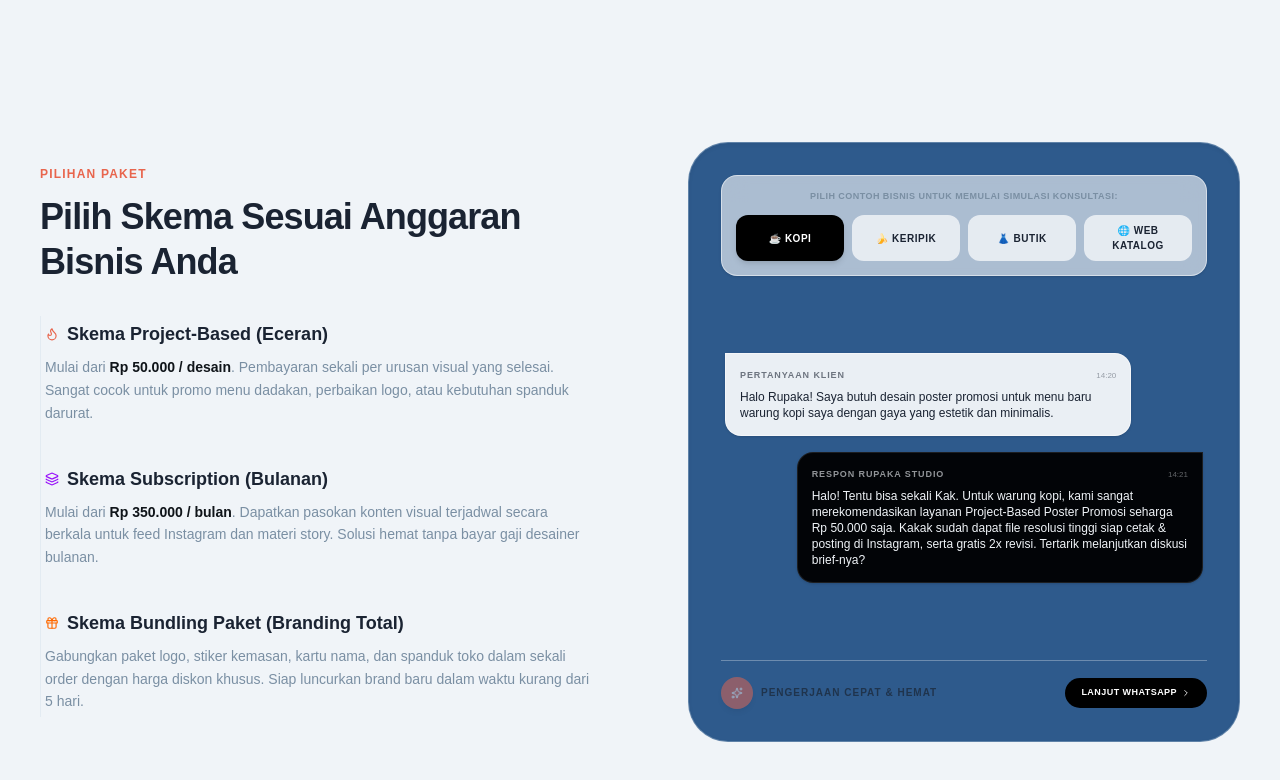
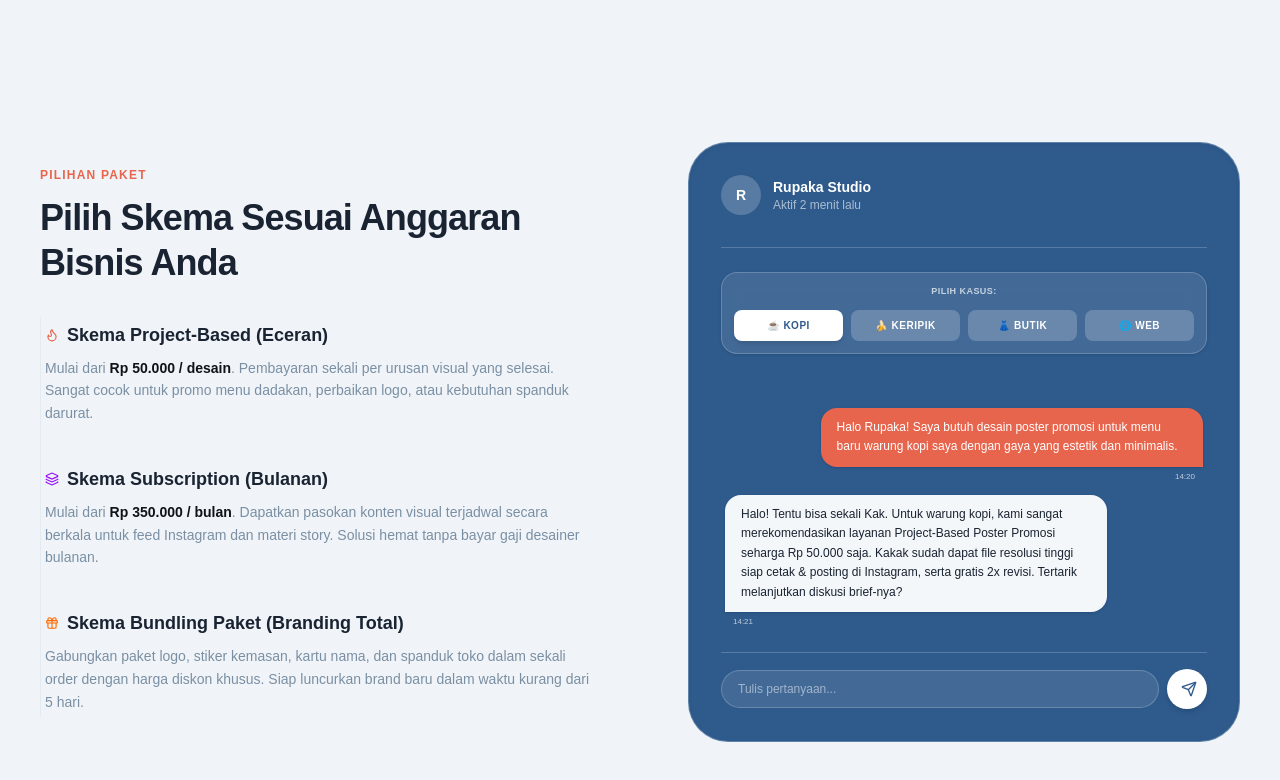
Before and after one commit to Mingkhemx/Rupaka-Studio, a React (Vite) app: page / in a window 1280 px wide. Shown: the part 4608-5388 px from the top of the page. Built offline with nearby package versions, Linux system fonts and the light colour scheme.

Commit message:
Redesign chat interface - WhatsApp-style natural look instead of AI-generated mockup

```diff
--- a/src/components/Features.tsx
+++ b/src/components/Features.tsx
@@ -241,83 +241,90 @@ export default function Features() {
         </div>
 
         {/* Right: Awesome Interactive Chat Mockup */}
-        <div className="bg-gradient-to-br from-primary-blue to-primary-blue rounded-[32px] md:rounded-[40px] p-4 sm:p-8 min-h-[600px] flex flex-col justify-between border border-line-grey/30 shadow-inner order-1 lg:order-2">
+        <div className="bg-gradient-to-br from-primary-blue via-primary-blue to-primary-blue rounded-[32px] md:rounded-[40px] p-4 sm:p-8 min-h-[600px] flex flex-col justify-between border border-line-grey/30 shadow-inner order-1 lg:order-2 relative overflow-hidden">
+
+          {/* WhatsApp-like Header */}
+          <div className="mb-6 pb-4 border-b border-white/20">
+            <div className="flex items-center gap-3 mb-4">
+              <div className="w-10 h-10 rounded-full bg-white/20 flex items-center justify-center text-white font-display font-bold text-sm">R</div>
+              <div className="flex-1">
+                <h4 className="font-display text-sm font-bold text-white">Rupaka Studio</h4>
+                <p className="text-xs text-white/60">Aktif 2 menit lalu</p>
+              </div>
+            </div>
+          </div>
 
           {/* Chat Simulator Top Options */}
-          <div className="bg-white/60 backdrop-blur-md rounded-2xl p-3.5 mb-6 border border-white/50 flex flex-col gap-2 shadow-sm">
-            <span className="font-display text-[9px] font-extrabold uppercase tracking-wider text-muted-grey text-center">
-              Pilih contoh bisnis untuk memulai simulasi konsultasi:
+          <div className="bg-white/10 backdrop-blur-sm rounded-2xl p-3 mb-6 border border-white/20 flex flex-col gap-2 shadow-sm">
+            <span className="font-display text-[9px] font-bold uppercase tracking-wider text-white/70 text-center">
+              Pilih kasus:
             </span>
             <div className="grid grid-cols-2 sm:grid-cols-4 gap-2 mt-1">
               <button
                 onClick={() => handlePresetChange('kopi')}
-                className={`py-2 px-2.5 rounded-xl font-display text-[10px] font-bold uppercase transition-all tracking-wider cursor-pointer ${chatPreset === 'kopi' ? 'bg-black text-white shadow-md' : 'bg-white/70 text-text-dark hover:bg-white'}`}
+                className={`py-2 px-2.5 rounded-lg font-display text-[10px] font-bold uppercase transition-all tracking-wider cursor-pointer ${chatPreset === 'kopi' ? 'bg-white text-primary-blue shadow-md' : 'bg-white/20 text-white hover:bg-white/30'}`}
               >
                 ☕ Kopi
               </button>
               <button
                 onClick={() => handlePresetChange('kripik')}
-                className={`py-2 px-2.5 rounded-xl font-display text-[10px] font-bold uppercase transition-all tracking-wider cursor-pointer ${chatPreset === 'kripik' ? 'bg-black text-white shadow-md' : 'bg-white/70 text-text-dark hover:bg-white'}`}
+                className={`py-2 px-2.5 rounded-lg font-display text-[10px] font-bold uppercase transition-all tracking-wider cursor-pointer ${chatPreset === 'kripik' ? 'bg-white text-primary-blue shadow-md' : 'bg-white/20 text-white hover:bg-white/30'}`}
               >
                 🍌 Keripik
               </button>
               <button
                 onClick={() => handlePresetChange('butik')}
-                className={`py-2 px-2.5 rounded-xl font-display text-[10px] font-bold uppercase transition-all tracking-wider cursor-pointer ${chatPreset === 'butik' ? 'bg-black text-white shadow-md' : 'bg-white/70 text-text-dark hover:bg-white'}`}
+                className={`py-2 px-2.5 rounded-lg font-display text-[10px] font-bold uppercase transition-all tracking-wider cursor-pointer ${chatPreset === 'butik' ? 'bg-white text-primary-blue shadow-md' : 'bg-white/20 text-white hover:bg-white/30'}`}
               >
                 👗 Butik
               </button>
               <button
                 onClick={() => handlePresetChange('web')}
-                className={`py-2 px-2.5 rounded-xl font-display text-[10px] font-bold uppercase transition-all tracking-wider cursor-pointer ${chatPreset === 'web' ? 'bg-black text-white shadow-md' : 'bg-white/70 text-text-dark hover:bg-white'}`}
+                className={`py-2 px-2.5 rounded-lg font-display text-[10px] font-bold uppercase transition-all tracking-wider cursor-pointer ${chatPreset === 'web' ? 'bg-white text-primary-blue shadow-md' : 'bg-white/20 text-white hover:bg-white/30'}`}
               >
-                🌐 Web Katalog
+                🌐 Web
               </button>
             </div>
           </div>
 
-          {/* Messages Container */}
-          <div className="flex-grow flex flex-col gap-4 overflow-y-auto px-1 max-h-[300px] min-h-[250px] justify-center">
+          {/* Messages Container - WhatsApp Style */}
+          <div className="flex-grow flex flex-col gap-3 overflow-y-auto px-1 max-h-[300px] min-h-[250px] justify-end">
             {messages.map((msg, index) => (
               <motion.div
                 key={index}
-                initial={{ opacity: 0, y: 10, scale: 0.95 }}
-                animate={{ opacity: 1, y: 0, scale: 1 }}
-                className={`max-w-[85%] flex flex-col p-3.5 rounded-2xl border text-xs leading-relaxed shadow-sm ${msg.sender === 'user'
-                  ? 'bg-white/90 text-text-dark border-white/50 self-start rounded-tl-none'
-                  : 'bg-black/95 text-white-soft border-white/10 self-end rounded-tr-none'}`}
+                initial={{ opacity: 0, y: 10 }}
+                animate={{ opacity: 1, y: 0 }}
+                transition={{ delay: index * 0.1 }}
+                className={`max-w-[80%] flex flex-col ${msg.sender === 'user' ? 'self-end' : 'self-start'}`}
               >
-                <div className="flex items-center gap-1.5 mb-1.5 justify-between">
-                  <span className="font-display text-[9px] font-bold tracking-widest uppercase opacity-60">
-                    {msg.sender === 'user' ? 'Pertanyaan Klien' : 'Respon Rupaka Studio'}
-                  </span>
-                  <span className="text-[8px] opacity-40">{msg.time}</span>
+                <div className={`px-4 py-2.5 rounded-2xl text-xs leading-relaxed shadow-sm ${msg.sender === 'user'
+                  ? 'bg-accent-coral text-white rounded-br-none'
+                  : 'bg-white/95 text-text-dark rounded-bl-none'}`}
+                >
+                  <p className="font-body">{msg.text}</p>
                 </div>
-                <p className="font-body text-xs">{msg.text}</p>
+                <span className={`text-[8px] mt-1 ${msg.sender === 'user' ? 'text-right text-white/70 pr-2' : 'text-left text-white/70 pl-2'}`}>{msg.time}</span>
               </motion.div>
             ))}
           </div>
 
-          {/* Interactive Chat Footer Accent */}
-          <div className="mt-6 pt-4 border-t border-white/30 flex items-center justify-between">
-            <div className="flex items-center gap-2">
-              <div className="w-8 h-8 rounded-full bg-gradient-to-r from-accent-coral to-accent-coral flex items-center justify-center text-white shadow-md animate-pulse">
-                <Sparkles size={12} />
-              </div>
-              <span className="font-display text-[10px] font-bold tracking-widest uppercase text-text-dark/70">
-                Pengerjaan Cepat & Hemat
-              </span>
-            </div>
-
+          {/* Interactive Chat Footer */}
+          <div className="mt-6 pt-4 border-t border-white/20 flex items-center gap-2">
+            <input
+              type="text"
+              placeholder="Tulis pertanyaan..."
+              className="flex-1 bg-white/10 border border-white/20 rounded-full px-4 py-2.5 text-xs text-white placeholder-white/50 focus:outline-none focus:border-white/40 transition-colors"
+              disabled
+            />
             <button
               onClick={() => {
                 const textParam = encodeURIComponent(`Halo Rupaka Studio, saya tertarik melanjutkan diskusi mengenai paket ${chatPreset === 'kopi' ? 'Poster Promosi Warung Kopi' : chatPreset === 'kripik' ? 'Logo dan Kemasan Produk Makanan' : chatPreset === 'butik' ? 'Subscription Konten Feed IG Bulanan' : 'Pembuatan Custom Website Landing Page'}.`);
                 window.open(`https://wa.me/628123456789?text=${textParam}`, '_blank', 'noreferrer');
               }}
-              className="px-4 py-2 bg-black text-white font-display text-[9px] font-bold uppercase tracking-wider rounded-full hover:bg-gray-800 transition-colors flex items-center gap-1 cursor-pointer"
+              className="w-10 h-10 bg-white rounded-full flex items-center justify-center text-primary-blue hover:bg-white/90 transition-colors flex-shrink-0 cursor-pointer shadow-md"
+              title="Kirim ke WhatsApp"
             >
-              <span>Lanjut WhatsApp</span>
-              <ChevronRight size={10} />
+              <Send size={16} className="translate-x-0.5" />
             </button>
           </div>
 
```
